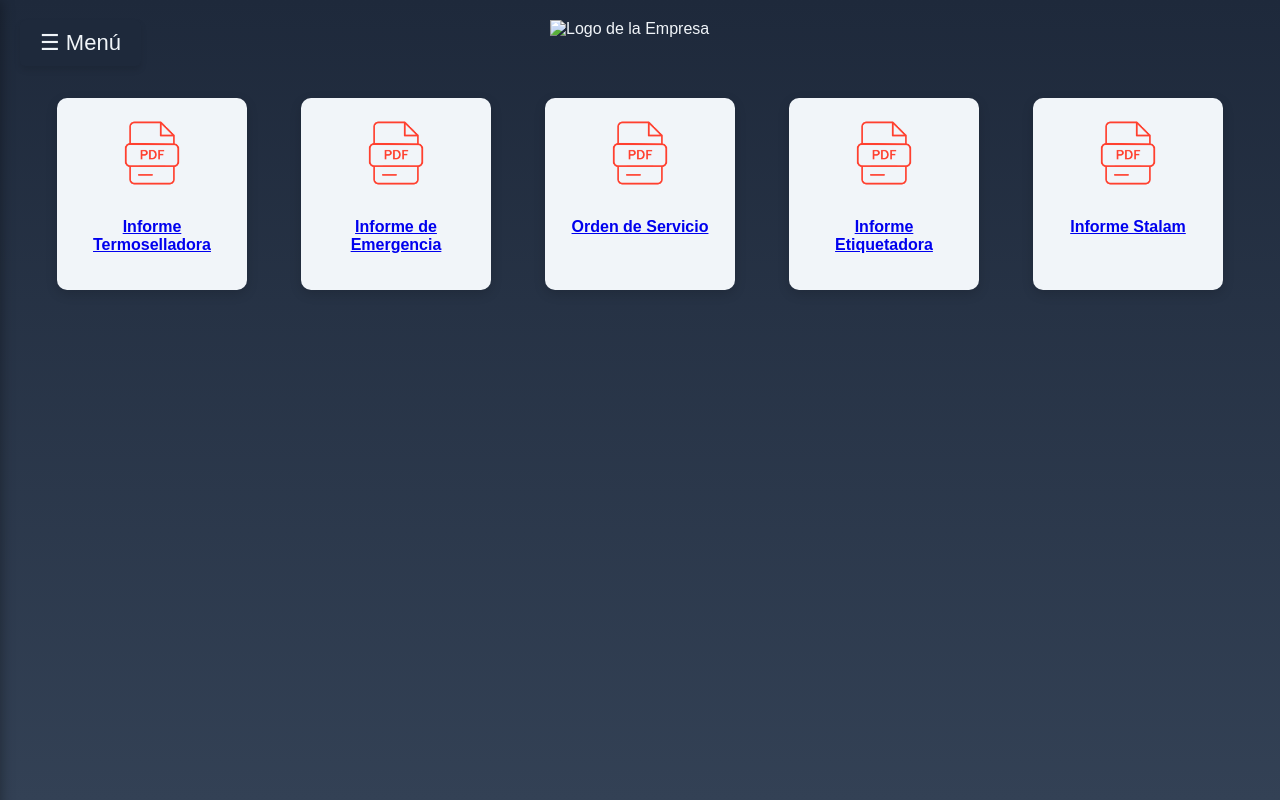
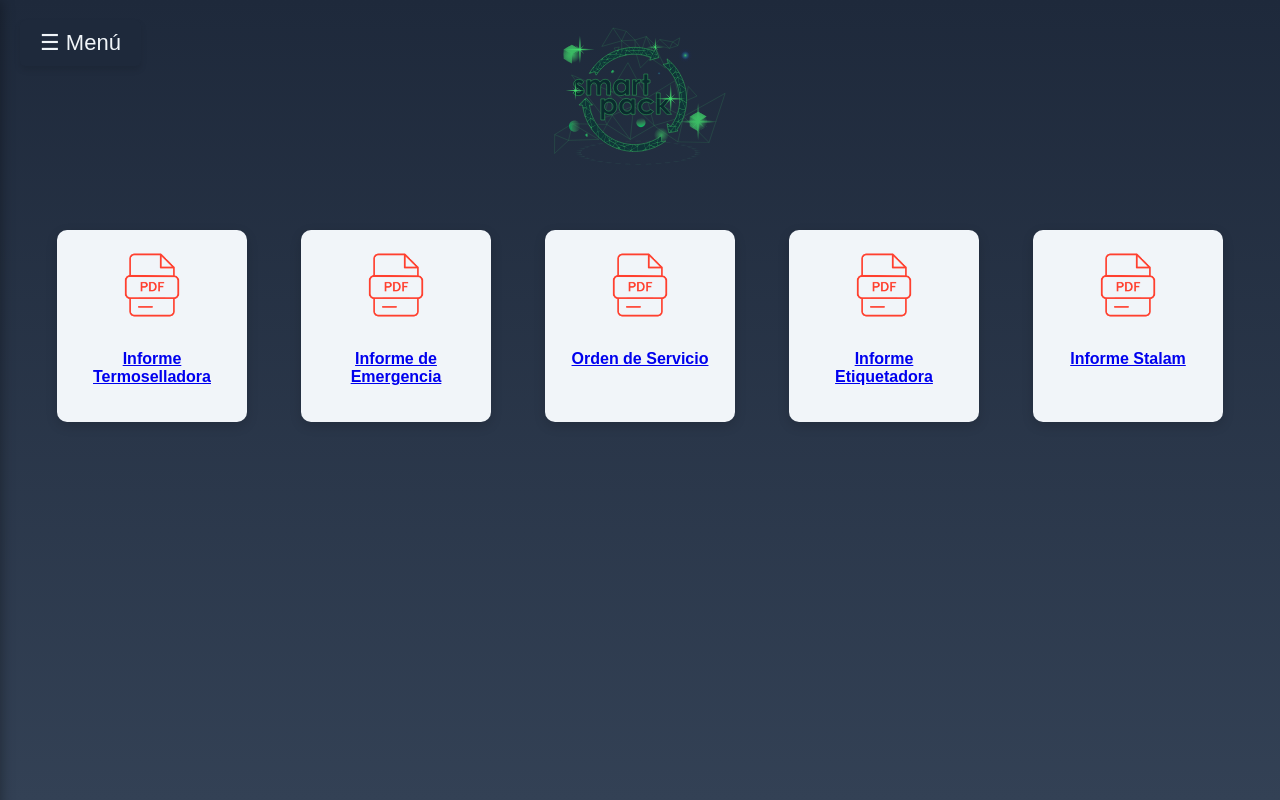
Before and after one commit to Juan-Navarrete1/Informes-Digitales, a plain HTML site: page index.html in a window 1280 px wide. Drawn offline with Linux system fonts and the light colour scheme.

Commit message:
Update index.html

```diff
--- a/index.html
+++ b/index.html
@@ -146,7 +146,7 @@
 
     <!-- Contenedor del logo -->
     <div class="logo-container">
-        <img src="/imagenes/sma.svg" alt="Logo de la Empresa">
+        <img src="sma.svg" alt="Logo de la Empresa">
     </div>
 
     <!-- Barra lateral (Sidebar) -->
```
